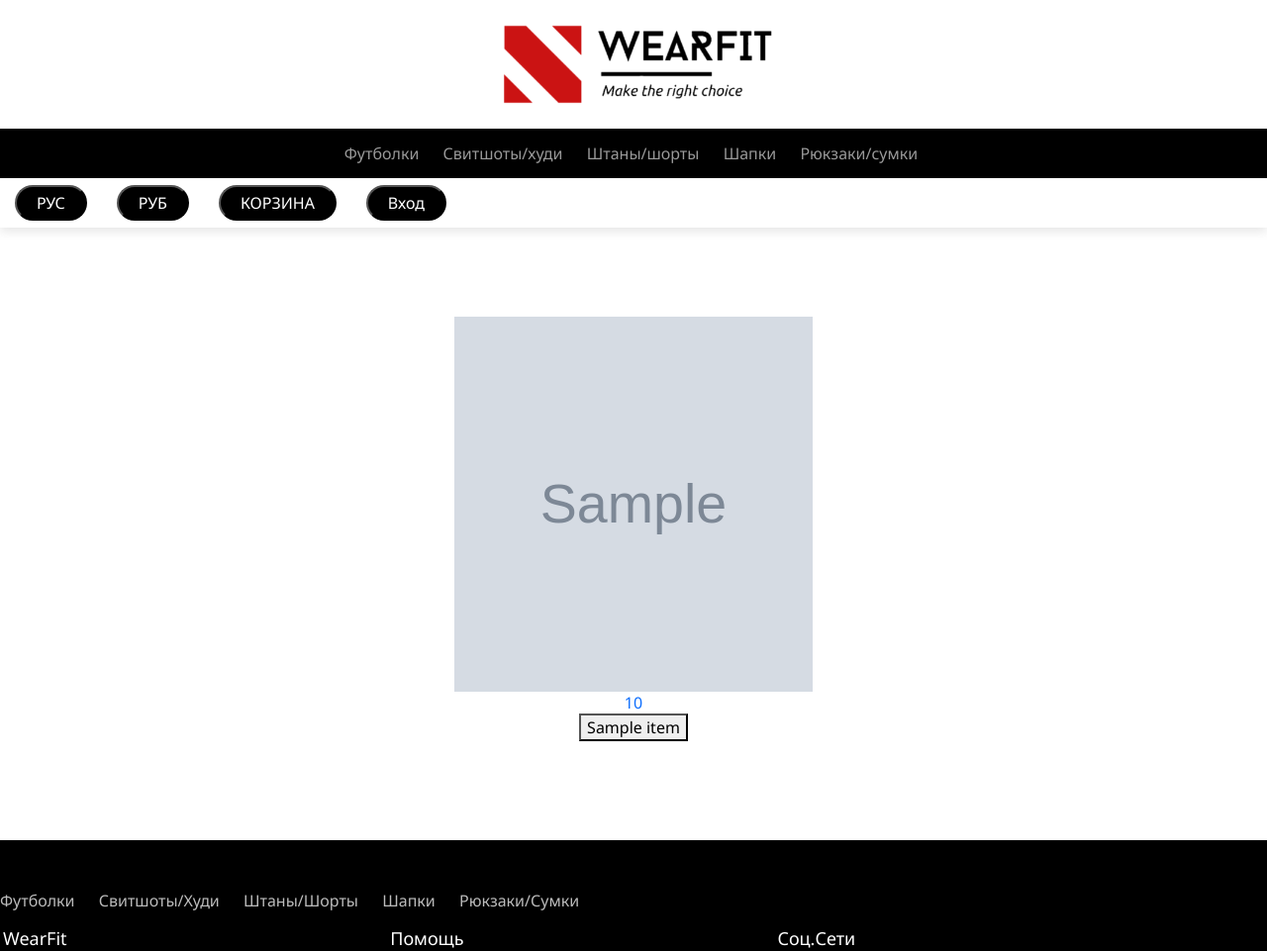
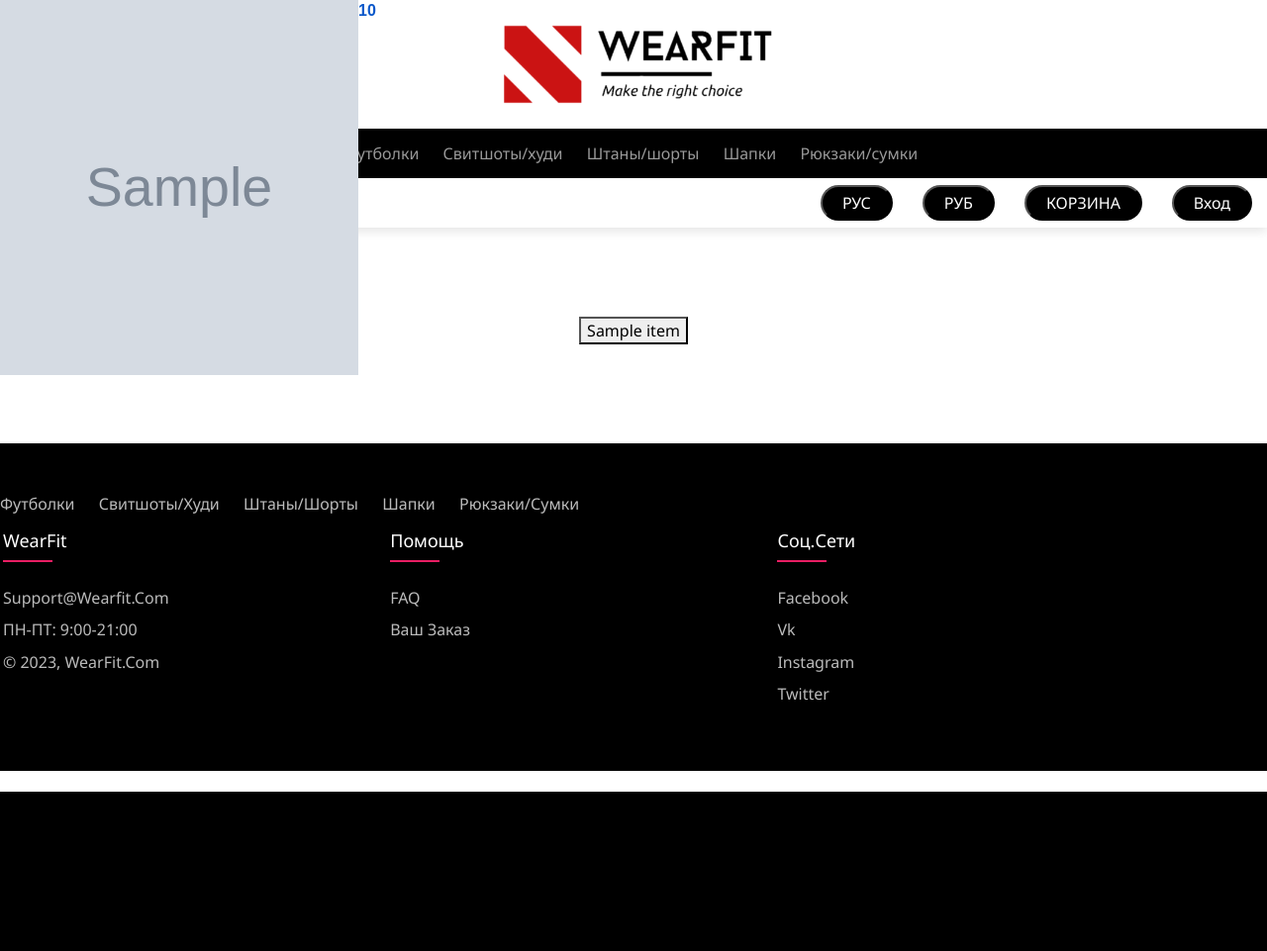
Before and after one commit to white0nyx/clothing_shop, a Django app: page / in a window 1280 px wide. Shown: the top 961 px of the page at 99% size. After the commit the page ends 800 px from the top, so only its background shows below. Run offline with Django 4.2, Linux system fonts and the light colour scheme; tables that the repository leaves empty hold one stand-in row (values such as "Sample post"); grey boxes marked "Sample" are stand-in pictures; some libraries are stand-ins or nearby versions.

Commit message:
кнопки справа

```diff
--- a/clothing_store/shop/static/shop/css/styles.css
+++ b/clothing_store/shop/static/shop/css/styles.css
@@ -464,3 +464,22 @@ ul{
     width: 100%;
     left: 0;
 }
+
+.container3{
+    display: flex;
+    justify-content: flex-end;
+}
+
+.category-product-cover{
+    display: flex;
+    left: 0;
+    position: absolute;
+    top: 0;
+
+    font-weight: 600;
+    border: 0;
+    font-family: Futura,sans-serif;
+    margin: 0;
+    padding: 0;
+    vertical-align: initial;
+}
```
